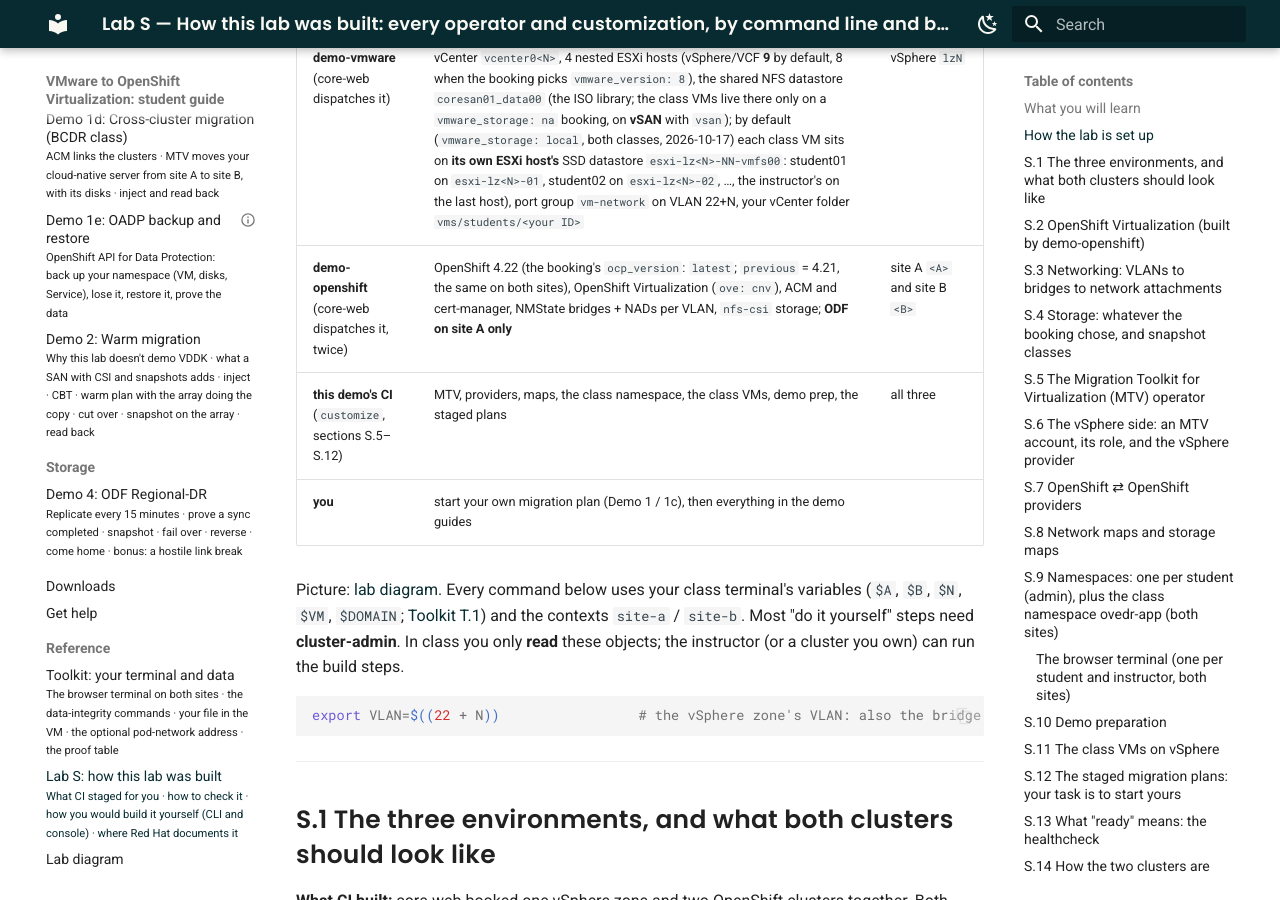
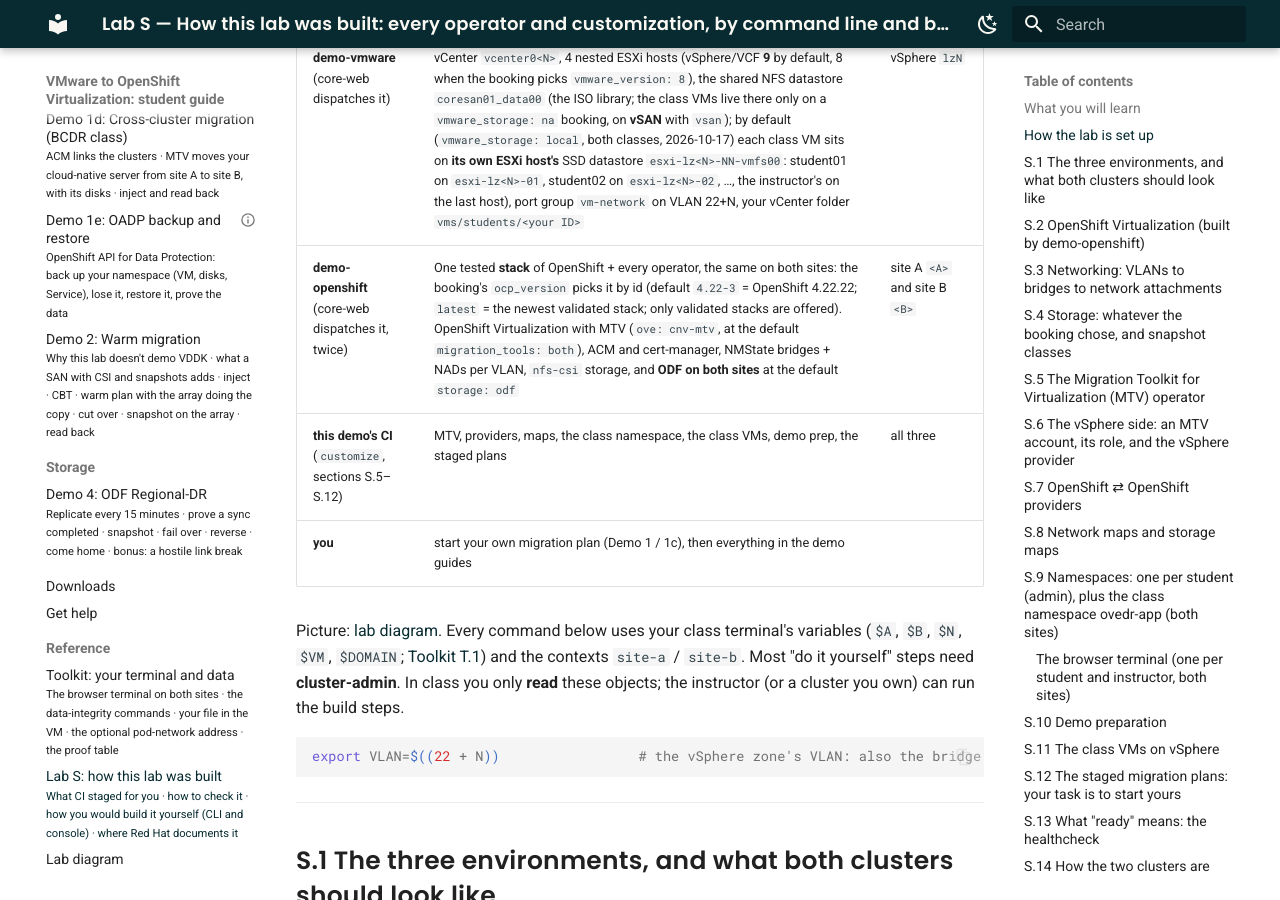
Before and after one commit to paragonmicro-lab/demo-0024-public, an MkDocs documentation site: the page built from docs/demos/setup-how-the-lab-is-built.md, in a window 1280 px wide and 900 px high, scrolled down 602 px. Built offline with MkDocs 1.6.1 and Material for MkDocs 9.7.7, drawn with Linux system fonts in a browser that asks for light colours.

Commit message:
class @ demo-openshift-ove 252c21be05be

```diff
--- a/docs/demos/setup-how-the-lab-is-built.md
+++ b/docs/demos/setup-how-the-lab-is-built.md
@@ -23,7 +23,7 @@ ask you to do the **last step** yourself (start your migration). This guide is h
 | Built by | What | Where |
 |---|---|---|
 | **demo-vmware** (core-web dispatches it) | vCenter `vcenter0<N>`, 4 nested ESXi hosts (vSphere/VCF **9** by default, 8 when the booking picks `vmware_version: 8`), the shared NFS datastore `coresan01_data00` (the ISO library; the class VMs live there only on a `vmware_storage: na` booking, on **vSAN** with `vsan`); by default (`vmware_storage: local`, both classes, 2026-10-17) each class VM sits on **its own ESXi host's** SSD datastore `esxi-lz<N>-NN-vmfs00`: student01 on `esxi-lz<N>-01`, student02 on `esxi-lz<N>-02`, …, the instructor's on the last host), port group `vm-network` on VLAN 22+N, your vCenter folder `vms/students/<your ID>` | vSphere `lzN` |
-| **demo-openshift** (core-web dispatches it, twice) | OpenShift 4.22 (the booking's `ocp_version`: `latest`; `previous` = 4.21, the same on both sites), OpenShift Virtualization (`ove: cnv`), ACM and cert-manager, NMState bridges + NADs per VLAN, `nfs-csi` storage; **ODF on site A only** | site A `<A>` and site B `<B>` |
+| **demo-openshift** (core-web dispatches it, twice) | One tested **stack** of OpenShift + every operator, the same on both sites: the booking's `ocp_version` picks it by id (default `4.22-3` = OpenShift 4.22.22; `latest` = the newest validated stack; only validated stacks are offered). OpenShift Virtualization with MTV (`ove: cnv-mtv`, at the default `migration_tools: both`), ACM and cert-manager, NMState bridges + NADs per VLAN, `nfs-csi` storage, and **ODF on both sites** at the default `storage: odf` | site A `<A>` and site B `<B>` |
 | **this demo's CI** (`customize`, sections S.5–S.12) | MTV, providers, maps, the class namespace, the class VMs, demo prep, the staged plans | all three |
 | **you** | start your own migration plan (Demo 1 / 1c), then everything in the demo guides | |
 
```
